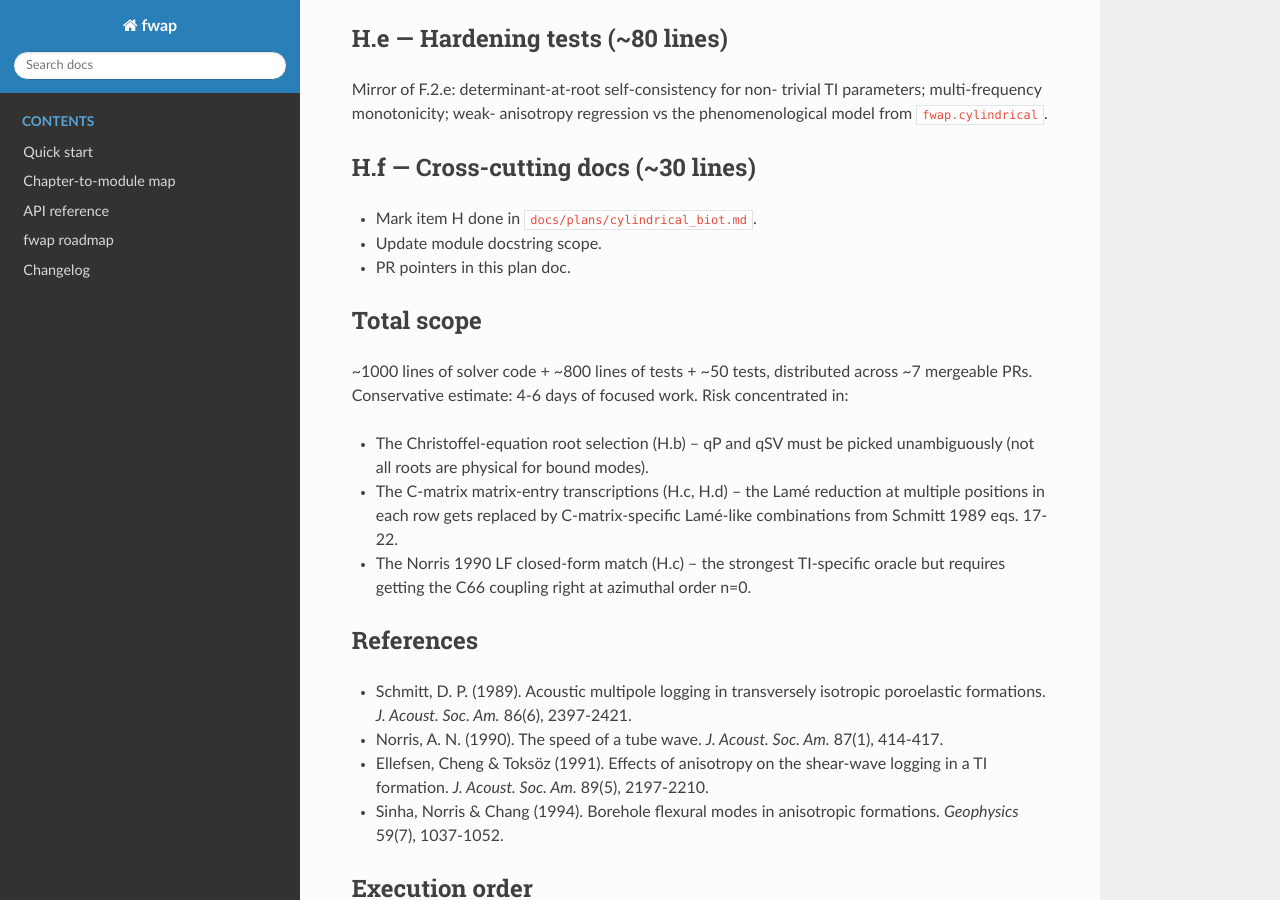
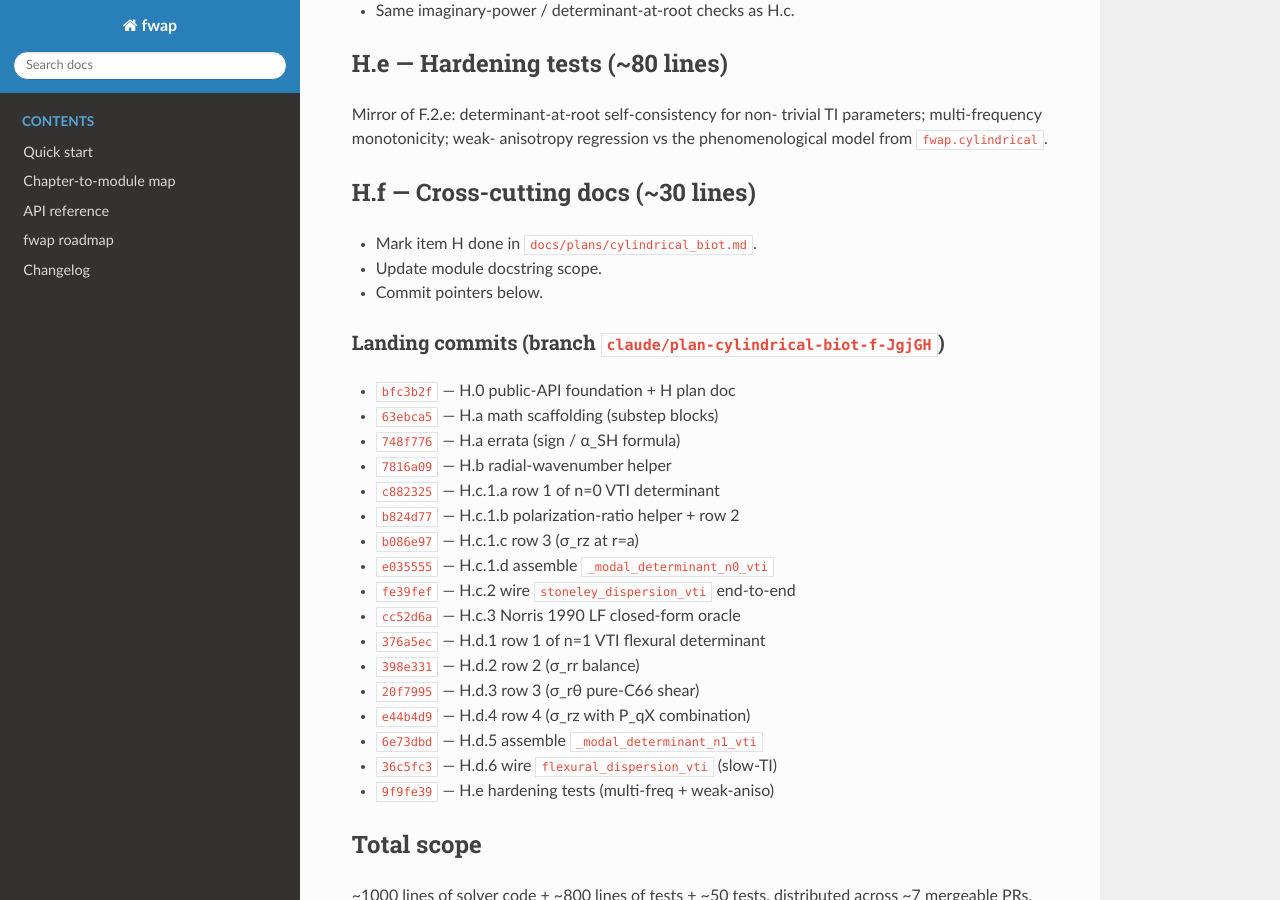
Before and after one commit to ingehap/fwap, a Sphinx documentation site: the page built from docs/plans/cylindrical_biot_H.md, in a window 1280 px wide and 900 px high, scrolled down 3345 px. Built offline with Sphinx 7.4.7 and the Read the Docs theme 3.1.0, drawn with Linux system fonts in a browser that asks for light colours; pages that are not in the unit, such as notebooks, are missing from menus; some of the changed text lies outside the part shown.

Commit message:
Mark plan H done; refresh module-docstring scope (H.f)
Closes plan H (VTI formation, vertical symmetry axis):

* ``docs/plans/cylindrical_biot.md`` -- mark item H ✅ DONE.
* ``docs/plans/cylindrical_biot_H.md`` -- check off H.0 through
  H.f, note that fast-formation TI flexural is deferred (mirrors
  the isotropic ``_flexural_dispersion_fast_formation`` complex
  path), and add commit pointers for every landing step.
* ``fwap/cylindrical_solver.py`` -- module-docstring "Scope"
  block now mentions VTI (n=0 any-formation, n=1 slow-formation)
  with the Norris 1990 LF and Sinha-Norris-Chang LF asymptote
  oracles. Steers users to ``docs/plans/cylindrical_biot.md``
  plan H for the full breakdown.

Total H landing footprint (17 commits since ``bfc3b2f``):
H.0 foundation -> H.a math scaffolding -> H.b radial-wavenumber
helper -> H.c.1.a-d / H.c.2 / H.c.3 (n=0 Stoneley + Norris 1990)
-> H.d.1-6 (n=1 flexural slow-TI) -> H.e hardening (5 multi-
frequency / weak-anisotropy tests) -> this commit (docs sweep).

```diff
--- a/docs/plans/cylindrical_biot_H.md
+++ b/docs/plans/cylindrical_biot_H.md
@@ -8,13 +8,16 @@ isotropic scaffolding in `fwap.cylindrical_solver`.
 
 ## Status of plan H overall
 
-- ⏳ H.0 — public-API foundation
-- ⏳ H.a — math scaffolding (substep blocks, comments only)
-- ⏳ H.b — radial-wavenumber helper (Christoffel-equation roots)
-- ⏳ H.c — n=0 (Stoneley) VTI modal determinant + public API
-- ⏳ H.d — n=1 (flexural) VTI modal determinant + public API
-- ⏳ H.e — validation hardening
-- ⏳ H.f — cross-cutting docs
+- ✅ H.0 — public-API foundation
+- ✅ H.a — math scaffolding (substep blocks, comments only)
+- ✅ H.b — radial-wavenumber helper (Christoffel-equation roots)
+- ✅ H.c — n=0 (Stoneley) VTI modal determinant + public API
+- ✅ H.d — n=1 (flexural) VTI modal determinant + public API
+   (slow-formation; fast-formation TI deferred — needs the
+   complex-determinant mirror of
+   `_flexural_dispersion_fast_formation`)
+- ✅ H.e — validation hardening
+- ✅ H.f — cross-cutting docs
 
 Plan H is independent of plans F (layered) and G (multi-layer
 cased-hole); F's per-row builder pattern transfers conceptually
@@ -163,7 +166,27 @@ anisotropy regression vs the phenomenological model from
 
 - Mark item H done in `docs/plans/cylindrical_biot.md`.
 - Update module docstring scope.
-- PR pointers in this plan doc.
+- Commit pointers below.
+
+### Landing commits (branch `claude/plan-cylindrical-biot-f-JgjGH`)
+
+- `bfc3b2f` — H.0  public-API foundation + H plan doc
+- `63ebca5` — H.a  math scaffolding (substep blocks)
+- `748f776` — H.a  errata (sign / α_SH formula)
+- `7816a09` — H.b  radial-wavenumber helper
+- `c882325` — H.c.1.a  row 1 of n=0 VTI determinant
+- `b824d77` — H.c.1.b  polarization-ratio helper + row 2
+- `b086e97` — H.c.1.c  row 3 (σ_rz at r=a)
+- `e035555` — H.c.1.d  assemble `_modal_determinant_n0_vti`
+- `fe39fef` — H.c.2  wire `stoneley_dispersion_vti` end-to-end
+- `cc52d6a` — H.c.3  Norris 1990 LF closed-form oracle
+- `376a5ec` — H.d.1  row 1 of n=1 VTI flexural determinant
+- `398e331` — H.d.2  row 2 (σ_rr balance)
+- `20f7995` — H.d.3  row 3 (σ_rθ pure-C66 shear)
+- `e44b4d9` — H.d.4  row 4 (σ_rz with P_qX combination)
+- `6e73dbd` — H.d.5  assemble `_modal_determinant_n1_vti`
+- `36c5fc3` — H.d.6  wire `flexural_dispersion_vti` (slow-TI)
+- `9f9fe39` — H.e   hardening tests (multi-freq + weak-aniso)
 
 ## Total scope
 
```
Also changed, not shown: docs/plans/cylindrical_biot.md (+1 -1 lines), 1 other file.
